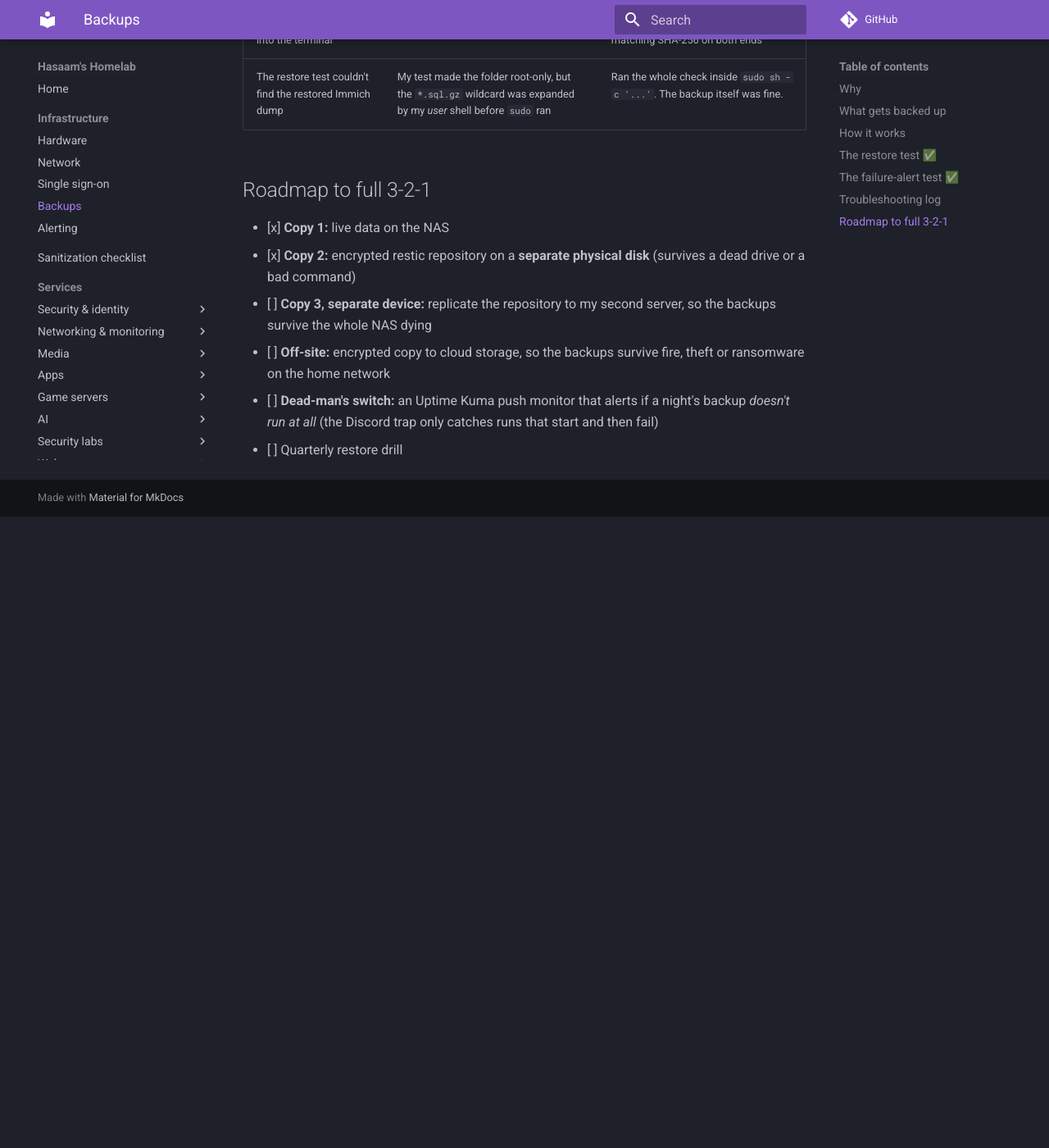
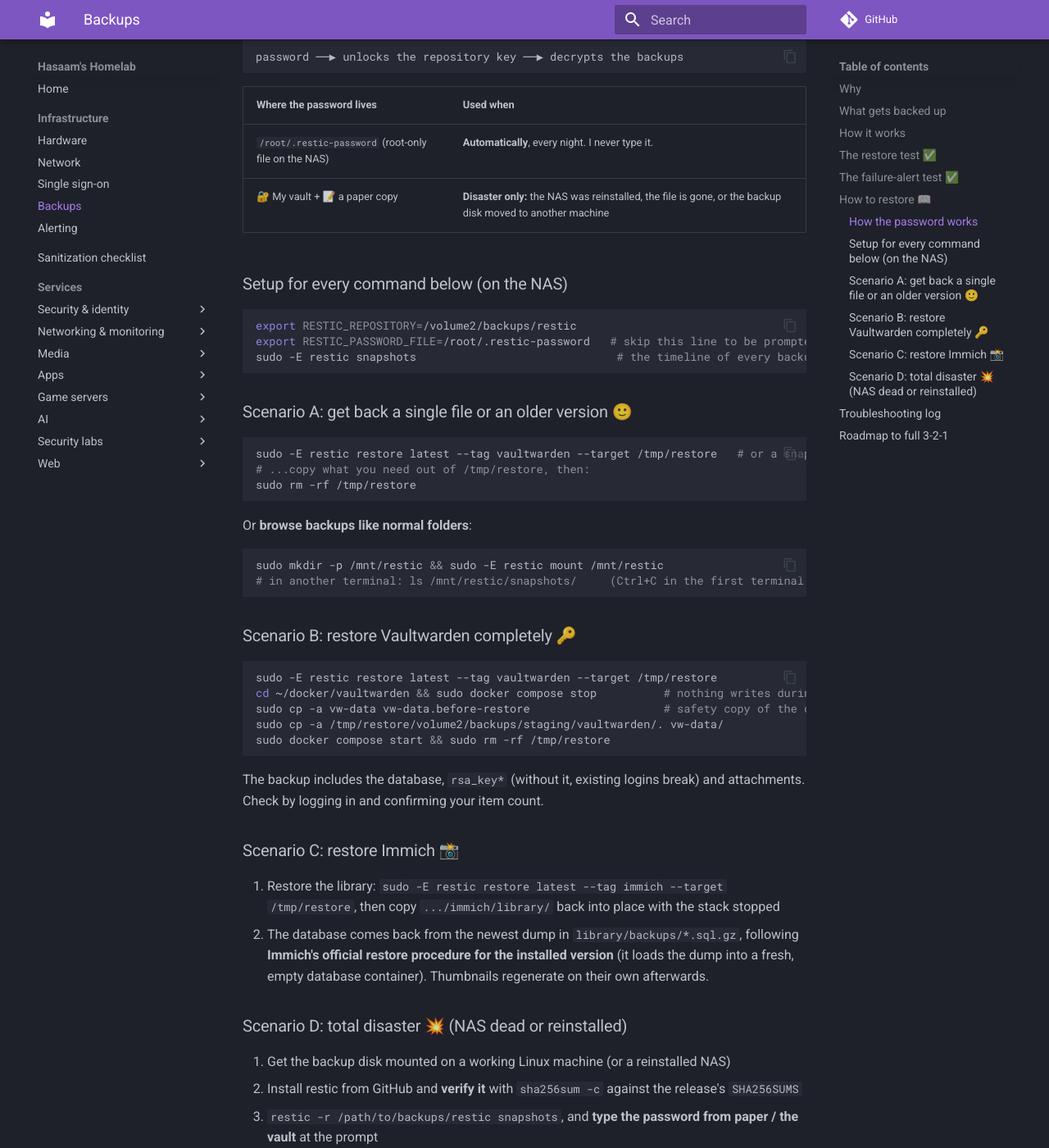
Before and after one commit to Shineori/homelab, an MkDocs documentation site: the page built from docs/infrastructure/backups.md, in a window 1280 px wide and 1400 px high, scrolled down 3168 px. Shown: the whole window at 82% size. Built offline with MkDocs 1.6.1 and Material for MkDocs 9.7.7, drawn with Linux system fonts in a browser that asks for light colours; comment, search, counter and statistics services are not loaded; before the commit the page ends 3798 px from its top, so only the background shows below that; some of the changed text lies outside the part shown.

Commit message:
Backups: add restore runbook

````diff
--- a/docs/infrastructure/backups.md
+++ b/docs/infrastructure/backups.md
@@ -80,6 +80,72 @@
 
 One test proved all three: failures are **detected**, **reported**, and **cleaned up after**. Alerts go to a dedicated `#backups` channel with its own webhook, stored root-only and passed to `curl` over stdin.
 
+## How to restore 📖
+
+*A runbook for future me, written while everything still works.*
+
+### How the password works
+
+restic encrypts everything **before** it's written to disk. The repository password unlocks the repository's key, which decrypts the data. Without it, the repository is unreadable, by anyone, including me. There's no recovery option.
+
+```
+password ──▶ unlocks the repository key ──▶ decrypts the backups
+```
+
+| Where the password lives | Used when |
+|---|---|
+| `/root/.restic-password` (root-only file on the NAS) | **Automatically**, every night. I never type it. |
+| 🔐 My vault + 📝 a paper copy | **Disaster only:** the NAS was reinstalled, the file is gone, or the backup disk moved to another machine |
+
+### Setup for every command below (on the NAS)
+
+```bash
+export RESTIC_REPOSITORY=/volume2/backups/restic
+export RESTIC_PASSWORD_FILE=/root/.restic-password   # skip this line to be prompted for the password instead
+sudo -E restic snapshots                              # the timeline of every backup
+```
+
+### Scenario A: get back a single file or an older version 🙂
+
+```bash
+sudo -E restic restore latest --tag vaultwarden --target /tmp/restore   # or a snapshot ID instead of "latest"
+# ...copy what you need out of /tmp/restore, then:
+sudo rm -rf /tmp/restore
+```
+
+Or **browse backups like normal folders**:
+
+```bash
+sudo mkdir -p /mnt/restic && sudo -E restic mount /mnt/restic
+# in another terminal: ls /mnt/restic/snapshots/     (Ctrl+C in the first terminal to unmount)
+```
+
+### Scenario B: restore Vaultwarden completely 🔑
+
+```bash
+sudo -E restic restore latest --tag vaultwarden --target /tmp/restore
+cd ~/docker/vaultwarden && sudo docker compose stop          # nothing writes during the swap
+sudo cp -a vw-data vw-data.before-restore                    # safety copy of the current state
+sudo cp -a /tmp/restore/volume2/backups/staging/vaultwarden/. vw-data/
+sudo docker compose start && sudo rm -rf /tmp/restore
+```
+
+The backup includes the database, `rsa_key*` (without it, existing logins break) and attachments. Check by logging in and confirming your item count.
+
+### Scenario C: restore Immich 📸
+
+1. Restore the library: `sudo -E restic restore latest --tag immich --target /tmp/restore`, then copy `.../immich/library/` back into place with the stack stopped
+2. The database comes back from the newest dump in `library/backups/*.sql.gz`, following **Immich's official restore procedure for the installed version** (it loads the dump into a fresh, empty database container). Thumbnails regenerate on their own afterwards.
+
+### Scenario D: total disaster 💥 (NAS dead or reinstalled)
+
+1. Get the backup disk mounted on a working Linux machine (or a reinstalled NAS)
+2. Install restic from GitHub and **verify it** with `sha256sum -c` against the release's `SHA256SUMS`
+3. `restic -r /path/to/backups/restic snapshots`, and **type the password from paper / the vault** at the prompt
+4. Continue with Scenarios B and C
+
+> ⚠️ If the NAS *and* its disks are lost (fire, theft, ransomware), this repository is gone too. That's why off-device and off-site copies are next on the roadmap.
+
 ## Troubleshooting log
 
 | Problem | Root cause | Fix |
````
